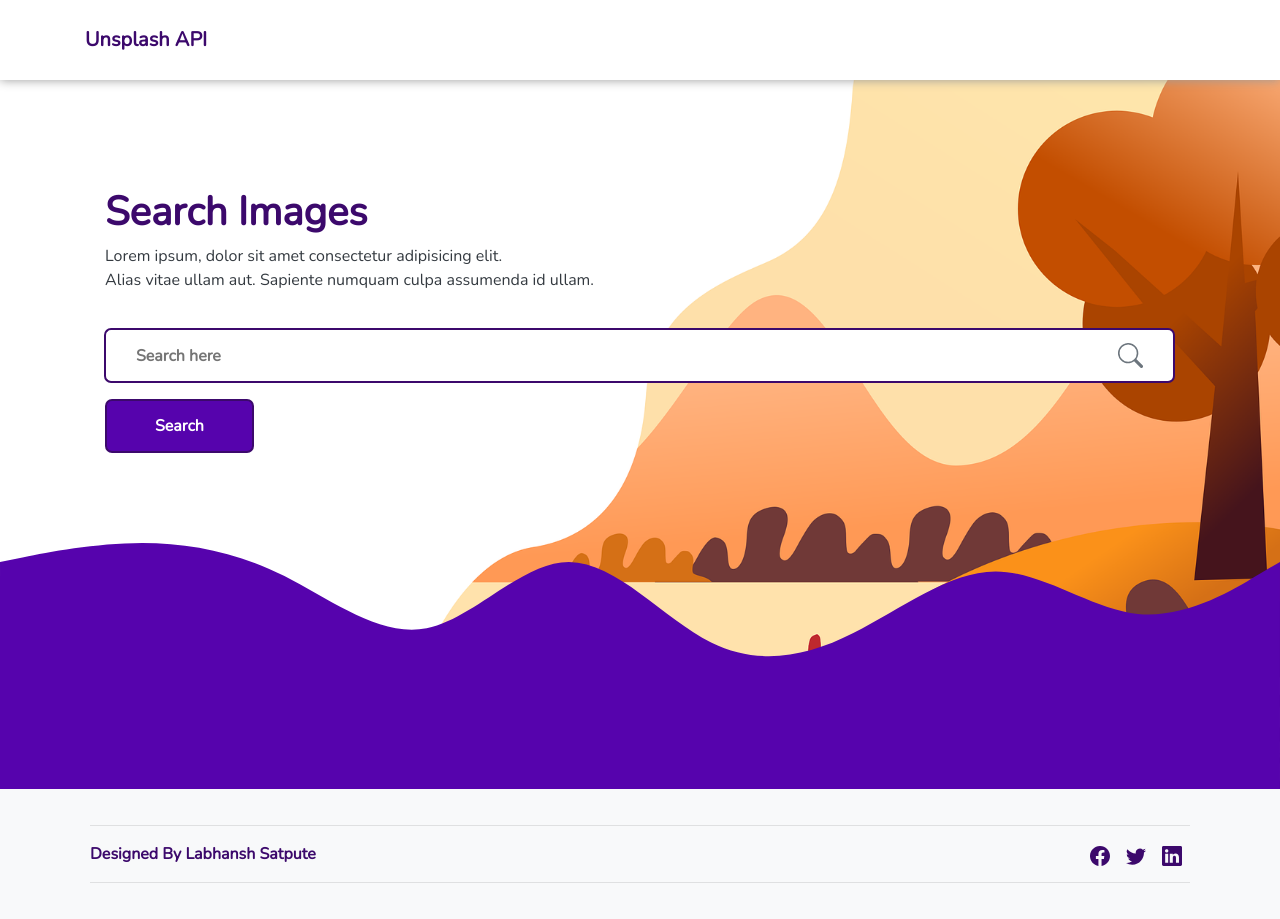
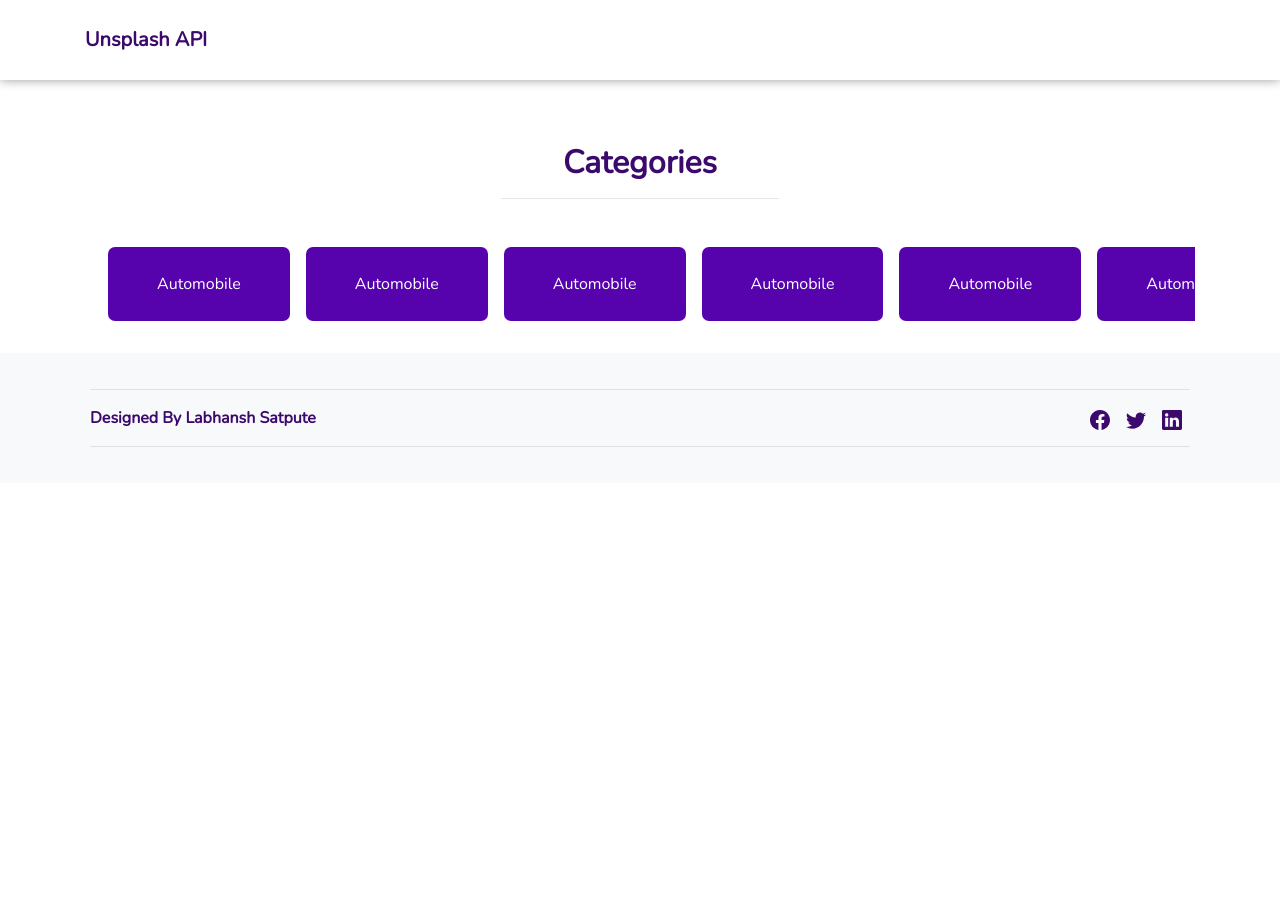
Before and after one commit to labhanshsatpute/unsplash-reactjs-04, a React (Create React App) app: page /categories in a window 1280 px wide. Before the commit this address led to /. After the commit the page ends 800 px from the top, so only its background shows below. Built offline with nearby package versions, Linux system fonts and the light colour scheme.

Commit message:
Category Section Added

```diff
--- a/src/App.js
+++ b/src/App.js
@@ -5,6 +5,7 @@ import './index.css';
 import Navbar from './components/Navbar';
 import HomeSection from './HomeSection';
 import LatestImageSection from './LatestImageSection';
+import CategorySection from './CategorySection';
 import Footer from './components/Footer';
 import AOS from 'aos';
 import 'aos/dist/aos.css';
@@ -24,6 +25,7 @@ function App() {
                 <Switch>
                     <Route exact path="/" component={HomeSection}/>
                     <Route exact path="/images" component={LatestImageSection}/>
+                    <Route exact path="/categories" component={CategorySection}/>
                     <Redirect to="/"/>
                 </Switch>
             </BrowserRouter>
--- /dev/null
+++ b/src/CategorySection.jsx
@@ -0,0 +1,37 @@
+import React from 'react';
+
+class CategorySection extends React.Component {
+    render() {
+        return (
+            <React.Fragment>
+                <section id="CaterorySection">
+                    <br/>
+                    <br/>
+                    <br/>
+                    <br/>
+                    <br/>
+                    <div className="container">
+                        <br/>
+                        <h2 className="font-weight-bold text-center text-color-01">Categories</h2>
+                        <hr className="w-25 mx-auto"/>
+                        <br/>
+                        <div className="container-fluid category-card-slider d-flex">
+                            <button className="btn py-4 px-5 m-2">Automobile</button>
+                            <button className="btn py-4 px-5 m-2">Automobile</button>
+                            <button className="btn py-4 px-5 m-2">Automobile</button>
+                            <button className="btn py-4 px-5 m-2">Automobile</button>
+                            <button className="btn py-4 px-5 m-2">Automobile</button>
+                            <button className="btn py-4 px-5 m-2">Automobile</button>
+                            <button className="btn py-4 px-5 m-2">Automobile</button>
+                            <button className="btn py-4 px-5 m-2">Automobile</button>
+                            <button className="btn py-4 px-5 m-2">Automobile</button>
+                        </div>
+                    </div>
+                    <br/>
+                </section>
+            </React.Fragment>
+        );
+    }
+}
+
+export default CategorySection;
--- a/src/HomeSection.jsx
+++ b/src/HomeSection.jsx
@@ -41,6 +41,7 @@ class HomeSection extends React.Component {
             }
             else {
                 this.setState({ResultStatus: 'none'});
+                console.log(ApiData);
                 for (let i = 0; i < ApiData.results.length; i++) {
                     this.setState({ImageArray: this.state.ImageArray.concat(ApiData.results[i].urls.small)});
                     this.setState({DownloadArray: this.state.DownloadArray.concat(ApiData.results[i].links.download)});
@@ -51,9 +52,6 @@ class HomeSection extends React.Component {
         }).catch( (error)=> {
             throw(error);
         });
-
-
-
     }
 
     SearchFormSubmit =(e)=> {
@@ -67,7 +65,7 @@ class HomeSection extends React.Component {
             this.setState({page : 1});
             setTimeout( ()=> {
                 this.SearchImage();
-            },300);
+            },100);
         }
     }
 
@@ -76,7 +74,7 @@ class HomeSection extends React.Component {
         this.setState({page : PageIncrement});
         setTimeout( ()=> {
             this.SearchImage();
-        },300);
+        },100);
     }
 
     PreviousPage =()=> {
@@ -85,7 +83,7 @@ class HomeSection extends React.Component {
             this.setState({page : PageDrecement});
             setTimeout( ()=> {
                 this.SearchImage();
-            },300);
+            },100);
         }
     }
 
@@ -154,9 +152,9 @@ class HomeSection extends React.Component {
                         <hr/>
                         <p className="text-center font-weight-bold">Pages</p>
                         <div className="d-flex justify-content-center align-items-center">
-                            <button className="btn mx-1 px-3 py-2 btn-outline-light border-0 " onClick={this.PreviousPage}><img src="icons/previous.svg" alt="pervious" className="mt-n1 mr-2"/>{this.state.page - 1}</button>
-                            <button className="btn mx-1 px-4 py-2 btn-outline-light border-0 ">{this.state.page}</button>
-                            <button className="btn mx-1 px-3 py-2 btn-outline-light border-0 " onClick={this.NextPage}>{this.state.page + 1}<img src="icons/next.svg" alt="next" className="mt-n1 ml-2"/></button>
+                            <button className="btn mx-1 px-3 py-2 btn-outline-light border-0" onClick={this.PreviousPage}><img src="icons/previous.svg" alt="pervious" className="mt-n1 mr-2"/>{this.state.page - 1}</button>
+                            <button className="btn mx-1 px-4 py-2 btn-outline-light border-0">{this.state.page}</button>
+                            <button className="btn mx-1 px-3 py-2 btn-outline-light border-0" onClick={this.NextPage}>{this.state.page + 1}<img src="icons/next.svg" alt="next" className="mt-n1 ml-2"/></button>
                         </div>
                     </div>
                     <br/>
--- a/src/components/ImageCard.jsx
+++ b/src/components/ImageCard.jsx
@@ -18,7 +18,7 @@ const ImageCard =(props)=> {
                 <div className="card ImageCard" onMouseEnter={ShowCardBody} onMouseLeave={HideCardBody}>
                     <img src={props.ImageAddress} alt="Card-Image" className="img-fluid"/>
                     <div className="card-body card-body-2 bg-transparent w-100" style={{display: hide}}>
-                        <a href={props.DownloadLocation} target="_blank" className="btn btn-outline-light border-0 ">Download<img src="icons/download.svg" alt="download" className="ml-1"/></a>
+                        <a href={props.DownloadLocation} target="_blank" className="btn btn-outline-light border-0">Download<img src="icons/download.svg" alt="download" className="ml-1"/></a>
                     </div>
                 </div>
             </div>
--- a/src/components/Navbar.jsx
+++ b/src/components/Navbar.jsx
@@ -50,14 +50,20 @@ function Navbar() {
                             <hr/>
                             <li className="nav-item mx-auto">
                                 <Link to="/" style={{textDecoration: 'none'}}>
-                                    <a href="#" className="nav-link" onClick={NavbarToggled} style={{color: '#3c096c'}}>Home</a>
+                                    <button className="btn nav-btn btn-outline-light mx-2" onClick={NavbarToggled}>Home</button>
                                 </Link>
                             </li>
                             <hr/>
                             <li className="nav-item mx-auto">
                                 <Link to="/images" style={{textDecoration: 'none'}}>
-                                    <a href="#" className="nav-link" onClick={NavbarToggled} style={{color: '#3c096c'}}>Latest Images</a>
-                                 </Link>
+                                    <button className="btn nav-btn btn-outline-light mx-2" onClick={NavbarToggled}>Latest Images</button>
+                                </Link>
+                            </li>
+                            <hr/>
+                            <li className="nav-item mx-auto">
+                                <Link to="/categories" style={{textDecoration: 'none'}}>
+                                    <button className="btn nav-btn btn-outline-light mx-2" onClick={NavbarToggled}>Categories</button>
+                                </Link>
                             </li>
                             <hr/>
                         </ul>
--- a/src/index.css
+++ b/src/index.css
@@ -48,6 +48,11 @@ nav {
 }
 button.navbar-toggler {
   outline: none;
+  border: none;
+}
+button.nav-btn {
+  background-color: transparent;
+  color: #3c096c;
   border: none;
 }
 div.toggler-icon-line {
@@ -137,6 +142,19 @@ div.ImageCard div.card-body-2 {
   bottom: 0px;
 }
 
+/* Image Preview */
+section#ImagePreview {
+  height: 100vh;
+  width: 100%;
+}
+
+/* Categories Section */
+div.category-card-slider {
+  background-image: linear-gradient(to right ,rgba(255,255,255,0.9) ,rgba(0,0,0,0) ,rgba(255,255,255,0.9) );
+  overflow-x: scroll;
+  width: 100%;
+  height: auto;
+}
 /* Footer */
 footer#footer {
   background-color: #eee;
```
Also changed, not shown: src/components/ImagePreview.jsx (+7 -3 lines), 2 other files (tests, documents, lock files or other folders).
